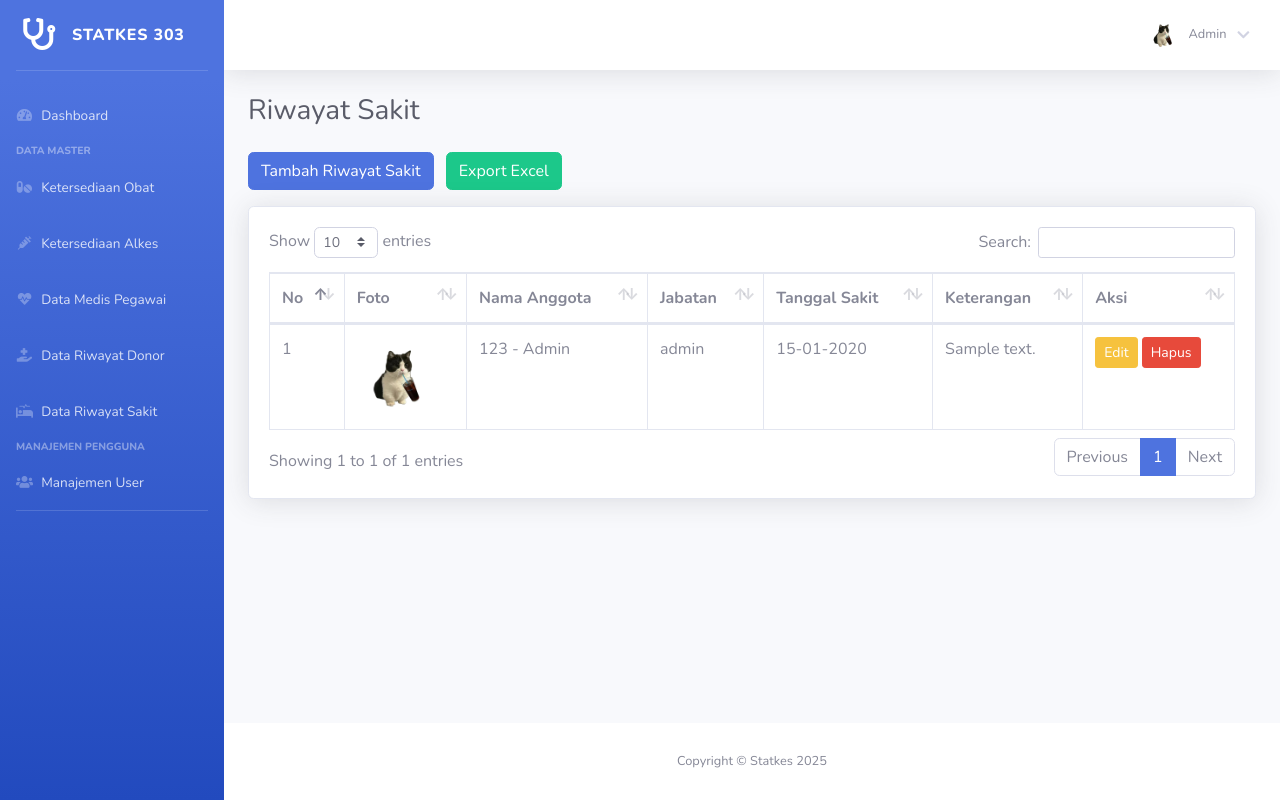
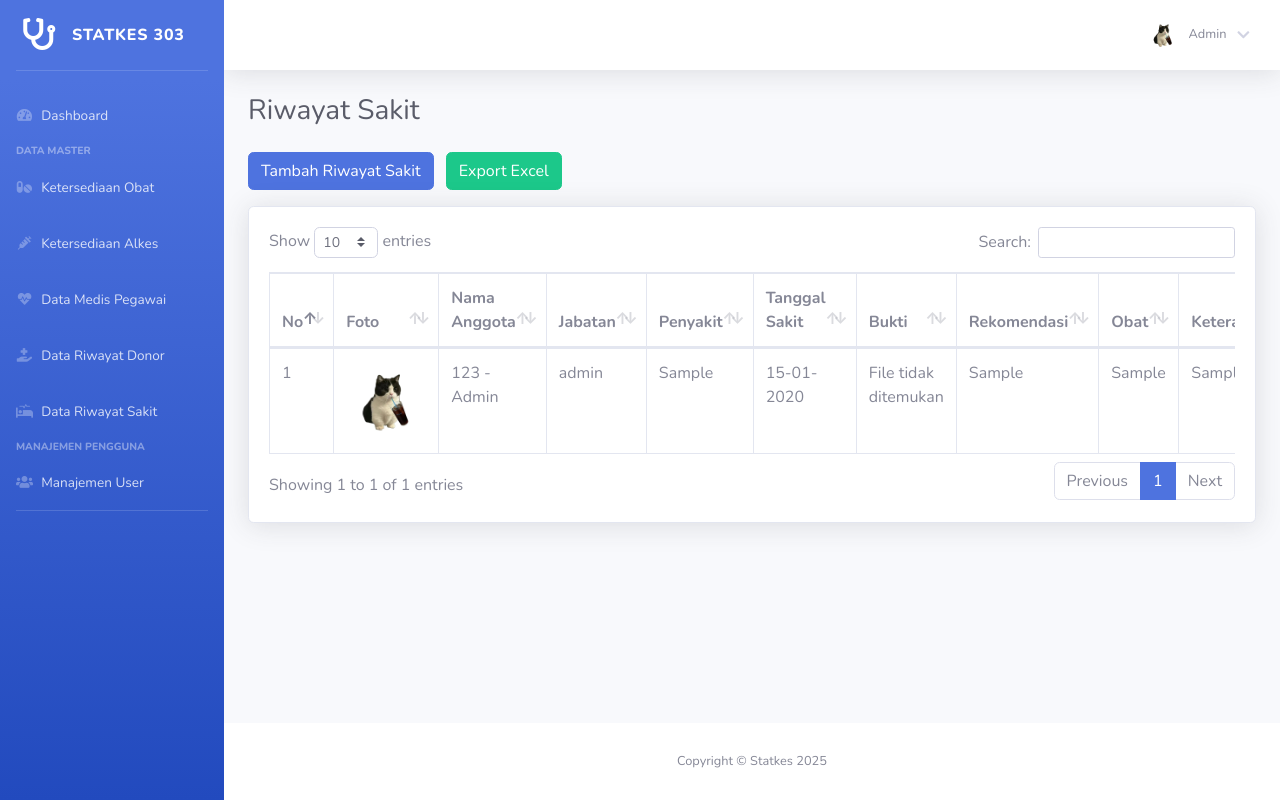
Before and after one commit to anagwer/statkes303, a CodeIgniter app: page /riwayat_sakit in a window 1280 px wide. Run offline with CodeIgniter, Linux system fonts and the light colour scheme; a user stored in the database is signed in; data comes from the database, SQL or seed files in the repository; tables that the repository leaves empty or names only in its code hold one stand-in row (values such as "Sample post").

Commit message:
update add field riwayat donor, pemeriksaan, sakit

```diff
--- a/application/controllers/Riwayat_sakit.php
+++ b/application/controllers/Riwayat_sakit.php
@@ -26,16 +26,40 @@ class Riwayat_sakit extends CI_Controller {
     }
 
     public function create() {
-        // Hanya admin yang bisa akses
 		if ($this->session->userdata('role') != 'admin') {
 			show_error('Akses ditolak!', 403);
 		}
 
 		if ($this->input->post()) {
+			$this->load->library('upload');
+
+			// Handle upload bukti
+			$bukti_name = null;
+			if (!empty($_FILES['bukti']['name'])) {
+				$config['upload_path'] = './assets/uploads/bukti_sakit/';
+				$config['allowed_types'] = 'pdf|jpg|jpeg|png';
+				$config['max_size'] = 5120; // 5MB
+				$config['encrypt_name'] = TRUE;
+
+				$this->upload->initialize($config);
+
+				if ($this->upload->do_upload('bukti')) {
+					$upload_data = $this->upload->data();
+					$bukti_name = $upload_data['file_name'];
+				} else {
+					$this->session->set_flashdata('error', 'Gagal upload bukti: ' . $this->upload->display_errors());
+					redirect('riwayat_sakit');
+				}
+			}
+
 			$data = [
 				'id_user' => $this->input->post('id_user'),
+				'sakit' => $this->input->post('sakit'),
+				'tanggal_sakit' => $this->input->post('tanggal_sakit'),
+				'bukti' => $bukti_name,
+				'rekomendasi' => $this->input->post('rekomendasi'),
+				'obat' => $this->input->post('obat'),
 				'keterangan' => $this->input->post('keterangan'),
-                'tanggal_sakit' => $this->input->post('tanggal_sakit'),
 				'created_by' => $this->session->userdata('user_id'),
 				'updated_by' => $this->session->userdata('user_id')
 			];
@@ -56,7 +80,6 @@ class Riwayat_sakit extends CI_Controller {
     }
 
     public function edit($id) {
-        // Hanya admin yang bisa akses
         if ($this->session->userdata('role') != 'admin') {
 			show_error('Akses ditolak!', 403);
 		}
@@ -65,10 +88,41 @@ class Riwayat_sakit extends CI_Controller {
 		if (!$riwayat) show_404();
 
 		if ($this->input->post()) {
+			$this->load->library('upload');
+
+			$bukti_name = $riwayat->bukti; // pertahankan file lama jika tidak diupload ulang
+
+			if (!empty($_FILES['bukti']['name'])) {
+				// Hapus file lama jika ada
+				if (!empty($riwayat->bukti)) {
+					$old_file = FCPATH . 'assets/uploads/bukti_sakit/' . $riwayat->bukti;
+					if (file_exists($old_file)) unlink($old_file);
+				}
+
+				$config['upload_path'] = './assets/uploads/bukti_sakit/';
+				$config['allowed_types'] = 'pdf|jpg|jpeg|png';
+				$config['max_size'] = 5120;
+				$config['encrypt_name'] = TRUE;
+
+				$this->upload->initialize($config);
+
+				if ($this->upload->do_upload('bukti')) {
+					$upload_data = $this->upload->data();
+					$bukti_name = $upload_data['file_name'];
+				} else {
+					$this->session->set_flashdata('error', 'Gagal upload bukti: ' . $this->upload->display_errors());
+					redirect('riwayat_sakit/edit/' . $id);
+				}
+			}
+
 			$data = [
 				'id_user' => $this->input->post('id_user'),
+				'sakit' => $this->input->post('sakit'),
+				'tanggal_sakit' => $this->input->post('tanggal_sakit'),
+				'bukti' => $bukti_name,
+				'rekomendasi' => $this->input->post('rekomendasi'),
+				'obat' => $this->input->post('obat'),
 				'keterangan' => $this->input->post('keterangan'),
-                'tanggal_sakit' => $this->input->post('tanggal_sakit'),
 				'updated_by' => $this->session->userdata('user_id')
 			];
 
@@ -126,24 +180,29 @@ class Riwayat_sakit extends CI_Controller {
 		$activeSheet->setCellValue('B1', 'NIP');
 		$activeSheet->setCellValue('C1', 'Nama');
 		$activeSheet->setCellValue('D1', 'Jabatan');
-        $activeSheet->setCellValue('E1', 'Tanggal Sakit');
-        $activeSheet->setCellValue('F1', 'Keterangan');
-        $activeSheet->setCellValue('G1', 'Created At');
+		$activeSheet->setCellValue('E1', 'Penyakit');        // BARU
+		$activeSheet->setCellValue('F1', 'Tanggal Sakit');
+		$activeSheet->setCellValue('G1', 'Bukti');           // BARU (nama file)
+		$activeSheet->setCellValue('H1', 'Rekomendasi');     // BARU
+		$activeSheet->setCellValue('I1', 'Obat');            // BARU
+		$activeSheet->setCellValue('J1', 'Keterangan');
+		$activeSheet->setCellValue('K1', 'Created At');
 
-		$headerRange = 'A1:G1'; // Tentukan rentang sel header
+		// Atur header bold & center (A1:K1)
+		$headerRange = 'A1:K1'; // Tentukan rentang sel header
         $activeSheet->getStyle($headerRange)->getFont()->setBold(true); // Buat font tebal
         $activeSheet->getStyle($headerRange)->getAlignment()->setHorizontal(\PhpOffice\PhpSpreadsheet\Style\Alignment::HORIZONTAL_CENTER); // Rata tengah horizontal
 
         $row = 2;
         $no = 1;
         foreach ($data_export as $item) {
-            $activeSheet->setCellValue('A' . $row, $no++);
-            $activeSheet->setCellValue('B' . $row, $item->nip);
-            $activeSheet->setCellValue('C' . $row, $item->nama);
-            $activeSheet->setCellValue('D' . $row, $item->jabatan);
-            $activeSheet->setCellValue('E' . $row, $item->tanggal_sakit ? date('d-m-Y', strtotime($item->tanggal_sakit)) : '');
-            $activeSheet->setCellValue('F' . $row, $item->keterangan);
-            $activeSheet->setCellValue('G' . $row, $item->created_at);
+            $activeSheet->setCellValue('E' . $row, $item->sakit);
+			$activeSheet->setCellValue('F' . $row, $item->tanggal_sakit ? date('d-m-Y', strtotime($item->tanggal_sakit)) : '');
+			$activeSheet->setCellValue('G' . $row, $item->bukti); // hanya nama file
+			$activeSheet->setCellValue('H' . $row, $item->rekomendasi);
+			$activeSheet->setCellValue('I' . $row, $item->obat);
+			$activeSheet->setCellValue('J' . $row, $item->keterangan);
+			$activeSheet->setCellValue('K' . $row, $item->created_at);
             $row++;
         }
 
--- a/application/controllers/User.php
+++ b/application/controllers/User.php
@@ -91,7 +91,7 @@ class User extends CI_Controller {
             $nip = $this->input->post('nip');
             if (!$this->User_model->is_nip_unique($nip, $id)) {
                 $this->session->set_flashdata('error', 'NIP sudah digunakan!');
-                redirect('user/' . $id);
+                redirect('user');
             }
 
             // Handle foto baru
@@ -115,7 +115,7 @@ class User extends CI_Controller {
                     }
                 } else {
                     $this->session->set_flashdata('error', $this->upload->display_errors());
-                    redirect('user/' . $id);
+                    redirect('user');
                 }
             }
 
--- a/application/models/RiwayatDonor_model.php
+++ b/application/models/RiwayatDonor_model.php
@@ -4,7 +4,7 @@ defined('BASEPATH') OR exit('No direct script access allowed');
 class RiwayatDonor_model extends CI_Model {
 
     public function get_all($user_id = null, $role = null) {
-        $this->db->select('rd.*, u.nama as nama_anggota, u.nip, u.jabatan, u.foto');
+        $this->db->select('rd.*, u.nama as nama_anggota, u.nip, u.jabatan, u.foto, u.goldar');
         $this->db->from('riwayat_donor rd');
         $this->db->join('users u', 'u.id = rd.id_user', 'left');
 
--- a/application/models/RiwayatSakit_model.php
+++ b/application/models/RiwayatSakit_model.php
@@ -3,13 +3,12 @@ defined('BASEPATH') OR exit('No direct script access allowed');
 
 class RiwayatSakit_model extends CI_Model {
 
-    public function get_all($user_id = null, $role = null) {
+    public function get_all($user_id, $role) {
 		$this->db->select('rs.*, u.nama as nama_anggota, u.nip, u.jabatan, u.foto');
 		$this->db->from('riwayat_sakit rs');
 		$this->db->join('users u', 'u.id = rs.id_user', 'left');
 
-        // Jika bukan admin, hanya tampilkan data user sendiri
-        if ($role !== 'admin' && $user_id) {
+		if ($role !== 'admin') {
 			$this->db->where('rs.id_user', $user_id);
 		}
 
@@ -39,22 +38,15 @@ class RiwayatSakit_model extends CI_Model {
     }
 
     // Fungsi baru untuk export Excel
-    public function get_for_export($user_filter = null, $start_date = null, $end_date = null) {
-        $this->db->select('u.nip, u.nama, u.jabatan, rs.tanggal_sakit, rs.keterangan, rs.created_at');
+    public function get_for_export($user_id = null, $start = null, $end = null) {
+		$this->db->select('rs.*, u.nama, u.nip, u.jabatan');
 		$this->db->from('riwayat_sakit rs');
-        $this->db->join('users u', 'u.id = rs.id_user', 'inner'); // inner join untuk memastikan data user valid
+		$this->db->join('users u', 'u.id = rs.id_user', 'left');
 
-        if ($user_filter) {
-            $this->db->where('rs.id_user', $user_filter);
-        }
-        if ($start_date) {
-            $this->db->where('rs.tanggal_sakit >=', $start_date);
-        }
-        if ($end_date) {
-            $this->db->where('rs.tanggal_sakit <=', $end_date);
-        }
+		if ($user_id) $this->db->where('rs.id_user', $user_id);
+		if ($start) $this->db->where('rs.tanggal_sakit >=', $start);
+		if ($end) $this->db->where('rs.tanggal_sakit <=', $end);
 
-        $this->db->order_by('rs.tanggal_sakit', 'DESC');
 		return $this->db->get()->result();
 	}
 }
--- a/application/views/index.php
+++ b/application/views/index.php
@@ -1,5 +1,5 @@
 <!-- Page Heading -->
-<h1 class="h3 mb-4 text-gray-800">Dashboard Statkes 303</h1>
+<h1 class="h3 mb-4 text-gray-800">Dashboard Statistika Kesehatan</h1>
 <!-- Pesan Selamat Datang -->
 <div class="alert alert-info">
     <h5><i class="fas fa-info-circle"></i> Selamat Datang, <?= htmlspecialchars($this->session->userdata('nama')) ?>!</h5>
--- a/application/views/riwayat_donor.php
+++ b/application/views/riwayat_donor.php
@@ -24,6 +24,7 @@
                         <th>Foto</th>
                         <th>Nama Anggota</th>
                         <th>Jabatan</th>
+                        <th>Goldar</th>
                         <th>Tanggal Donor</th>
                         <th>Keterangan</th>
                         <?php if ($this->session->userdata('role') == 'admin'): ?>
@@ -44,6 +45,7 @@
                         </td>
                         <td><?= htmlspecialchars($r->nip ?? '–') ?> - <?= htmlspecialchars($r->nama_anggota ?? '–') ?></td>
                         <td><?= htmlspecialchars($r->jabatan ?? '–') ?></td>
+                        <td><?= htmlspecialchars($r->goldar ?? '–') ?></td>
                         <td><?= $r->tanggal_donor ? date('d-m-Y', strtotime($r->tanggal_donor)) : '–' ?></td>
                         <td><?= htmlspecialchars($r->keterangan ?? '–') ?></td>
                         <?php if ($this->session->userdata('role') == 'admin'): ?>
--- a/application/views/riwayat_sakit.php
+++ b/application/views/riwayat_sakit.php
@@ -24,7 +24,11 @@
                         <th>Foto</th>
                         <th>Nama Anggota</th>
                         <th>Jabatan</th>
+						<th>Penyakit</th>
                         <th>Tanggal Sakit</th>
+						<th>Bukti</th>
+						<th>Rekomendasi</th>
+						<th>Obat</th>
                         <th>Keterangan</th>
                         <?php if ($this->session->userdata('role') == 'admin'): ?>
                             <th>Aksi</th>
@@ -43,9 +47,31 @@
                             <?php endif; ?>
                         </td>
                         <td><?= htmlspecialchars($r->nip ?? '–') ?> - <?= htmlspecialchars($r->nama_anggota ?? '–') ?></td>
-                        <td><?= htmlspecialchars($r->jabatan ?? '–') ?></td>
-                        <td><?= $r->tanggal_sakit ? date('d-m-Y', strtotime($r->tanggal_sakit)) : '–' ?></td>
-                        <td><?= htmlspecialchars($r->keterangan ?? '–') ?></td>
+						<td><?= htmlspecialchars($r->jabatan ?? '–') ?></td>
+						<td><?= htmlspecialchars($r->sakit ?? '–') ?></td> <!-- BARU -->
+						<td><?= $r->tanggal_sakit ? date('d-m-Y', strtotime($r->tanggal_sakit)) : '–' ?></td>
+						<td>
+							<?php if (!empty($r->bukti)): ?>
+								<?php
+								$ext = pathinfo($r->bukti, PATHINFO_EXTENSION);
+								$filePath = FCPATH . 'assets/uploads/bukti_sakit/' . $r->bukti;
+								if (file_exists($filePath)) {
+									if (in_array(strtolower($ext), ['jpg', 'jpeg', 'png', 'gif'])) {
+										echo '<a href="' . base_url('assets/uploads/bukti_sakit/' . $r->bukti) . '" target="_blank" class="badge badge-primary">Lihat Gambar</a>';
+									} else {
+										echo '<a href="' . base_url('assets/uploads/bukti_sakit/' . $r->bukti) . '" target="_blank" class="badge badge-primary">Lihat PDF</a>';
+									}
+								} else {
+									echo '<span class="text-muted">File tidak ditemukan</span>';
+								}
+								?>
+							<?php else: ?>
+								<span class="text-muted">–</span>
+							<?php endif; ?>
+						</td>
+						<td><?= htmlspecialchars($r->rekomendasi ?? '–') ?></td> <!-- BARU -->
+						<td><?= htmlspecialchars($r->obat ?? '–') ?></td> <!-- BARU -->
+						<td><?= htmlspecialchars($r->keterangan ?? '–') ?></td>
                         <?php if ($this->session->userdata('role') == 'admin'): ?>
                         <td>
                             <button class="btn btn-sm btn-warning" data-toggle="modal" data-target="#editModal<?= $r->id ?>">Edit</button>
@@ -63,7 +89,7 @@
                                     <h5 class="modal-title">Edit Riwayat Sakit</h5>
                                     <button type="button" class="close" data-dismiss="modal">&times;</button>
                                 </div>
-                                <form action="<?= base_url('riwayat_sakit/edit/' . $r->id) ?>" method="post">
+                                <form action="<?= base_url('riwayat_sakit/edit/' . $r->id) ?>" method="post" enctype="multipart/form-data">
                                     <div class="modal-body">
                                         <div class="form-group">
                                             <label>Anggota *</label>
@@ -76,10 +102,43 @@
                                                 <?php endforeach; ?>
                                             </select>
                                         </div>
+										<div class="form-group">
+											<label>Penyakit *</label>
+											<input type="text" name="sakit" class="form-control" value="<?= htmlspecialchars($r->sakit ?? '') ?>" required>
+										</div>
                                         <div class="form-group">
                                             <label>Tanggal Sakit *</label>
                                             <input type="date" name="tanggal_sakit" class="form-control" value="<?= $r->tanggal_sakit ?>" required>
                                         </div>
+										<div class="form-group">
+											<label>Bukti (PDF/Gambar)</label>
+											<input type="file" name="bukti" class="form-control-file" accept=".pdf,.jpg,.jpeg,.png">
+											<?php if (isset($r->bukti) && !empty($r->bukti)): ?>
+												<small class="form-text text-muted">
+													File saat ini:
+													<?php
+													$ext = pathinfo($r->bukti, PATHINFO_EXTENSION);
+													if (in_array(strtolower($ext), ['jpg','jpeg','png','gif'])) {
+														echo '<a href="' . base_url('assets/uploads/bukti_sakit/' . $r->bukti) . '" target="_blank">Lihat</a>';
+													} else {
+														echo '<a href="' . base_url('assets/uploads/bukti_sakit/' . $r->bukti) . '" target="_blank">Download</a>';
+													}
+													?>
+												</small>
+											<?php endif; ?>
+										</div>
+
+										<!-- Rekomendasi -->
+										<div class="form-group">
+											<label>Rekomendasi</label>
+											<textarea name="rekomendasi" class="form-control" rows="2"><?= htmlspecialchars($r->rekomendasi ?? '') ?></textarea>
+										</div>
+
+										<!-- Obat -->
+										<div class="form-group">
+											<label>Obat</label>
+											<textarea name="obat" class="form-control" rows="2"><?= htmlspecialchars($r->obat ?? '') ?></textarea>
+										</div>
                                         <div class="form-group">
                                             <label>Keterangan</label>
                                             <textarea name="keterangan" class="form-control" rows="3"><?= htmlspecialchars($r->keterangan) ?></textarea>
@@ -142,10 +201,30 @@
                             <?php endforeach; ?>
                         </select>
                     </div>
+					<div class="form-group">
+						<label>Penyakit *</label>
+						<input type="text" name="sakit" class="form-control" placeholder="masukkan penyakit" required>
+					</div>
                     <div class="form-group">
                         <label>Tanggal Sakit *</label>
                         <input type="date" name="tanggal_sakit" class="form-control" required>
                     </div>
+					<div class="form-group">
+						<label>Bukti (PDF/Gambar)</label>
+						<input type="file" name="bukti" class="form-control-file" accept=".pdf,.jpg,.jpeg,.png">
+					</div>
+
+					<!-- Rekomendasi -->
+					<div class="form-group">
+						<label>Rekomendasi</label>
+						<textarea name="rekomendasi" class="form-control" rows="2"></textarea>
+					</div>
+
+					<!-- Obat -->
+					<div class="form-group">
+						<label>Obat</label>
+						<textarea name="obat" class="form-control" rows="2"></textarea>
+					</div>
                     <div class="form-group">
                         <label>Keterangan</label>
                         <textarea name="keterangan" class="form-control" rows="3"></textarea>
```
Also changed, not shown: application/views/pemeriksaan.php (+45 -4 lines), assets/img/profil/1.jpg (added), assets/img/profil/obat_1762094904.png (deleted), assets/img/profil/obat_1762935347.jpg (added), 1 other file. Lines whose indentation alone changed are shown as unchanged.
